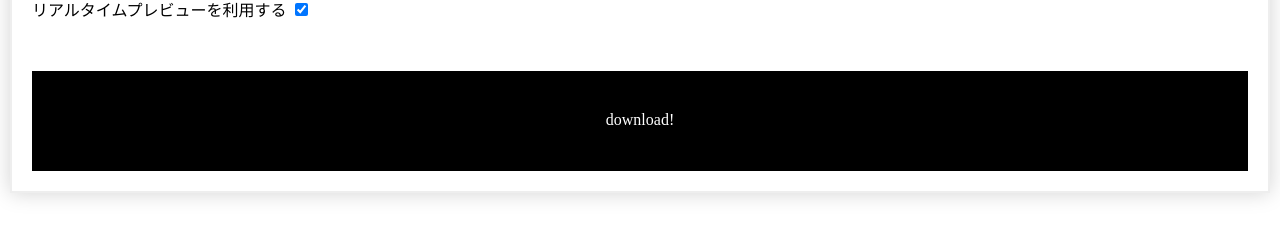
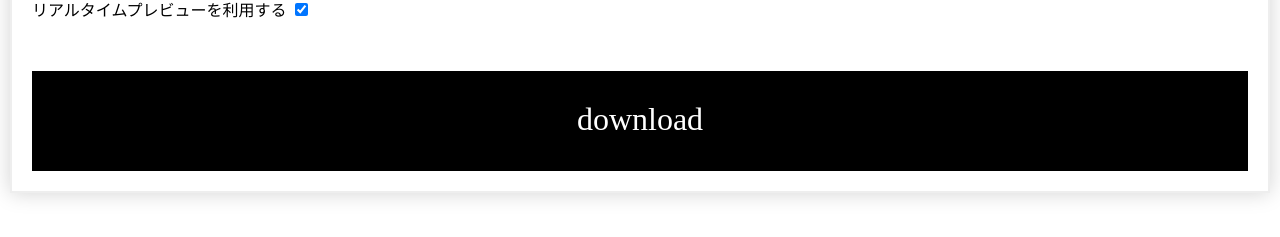
Before and after one commit to fazerog02/fazerog02.github.io, a plain HTML site: page createBlog.html in a window 1280 px wide. Shown: the part 1377-1614 px from the top of the page. Drawn offline with Linux system fonts and the light colour scheme.

Commit message:
[fix]zure

```diff
--- a/createBlog.html
+++ b/createBlog.html
@@ -15,7 +15,7 @@
     <div class="content-card"><p>coding↓</p><textarea id="editBlog"></textarea></div>
     <span>リアルタイムプレビューを利用する</span>
     <input type="checkbox" id="isRealTime" checked>
-    <div id="downloadButton"><a id="downloadHtml" onclick="downloadHtml()">download!</a></div>
+    <div id="downloadButton"><a id="downloadHtml" onclick="downloadHtml()"><span>download</span></a></div>
 </div>
 </body>
 
--- a/css/createBlog.css
+++ b/css/createBlog.css
@@ -20,8 +20,13 @@
 #downloadHtml{
     height: 100px;
     width: 100%;
-    position: relative;
-    top: 40%;
     display: block;
     text-decoration: none;
 }
+
+#downloadHtml span{
+    position: relative;
+    top: 30%;
+    font-size: 200%;
+    font-family: Cantarell;
+}
```
